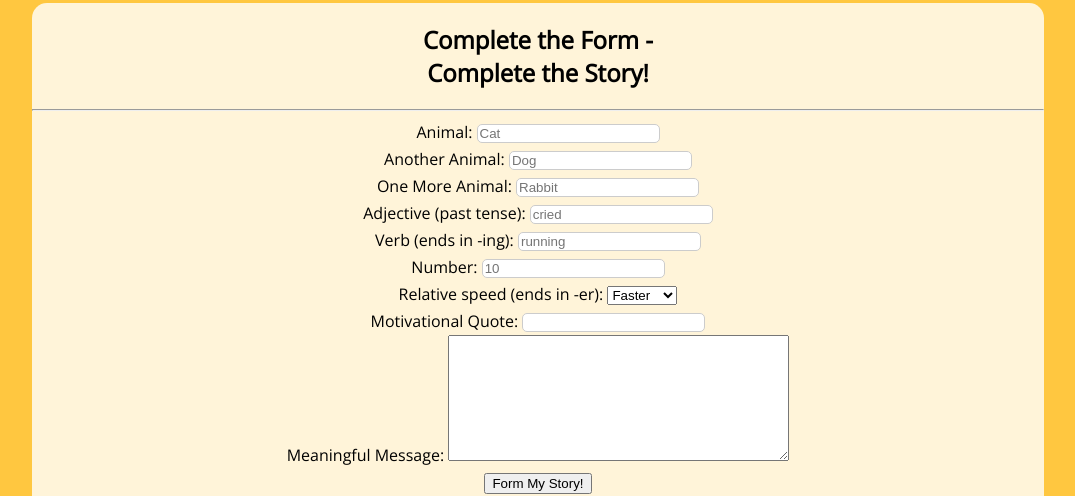
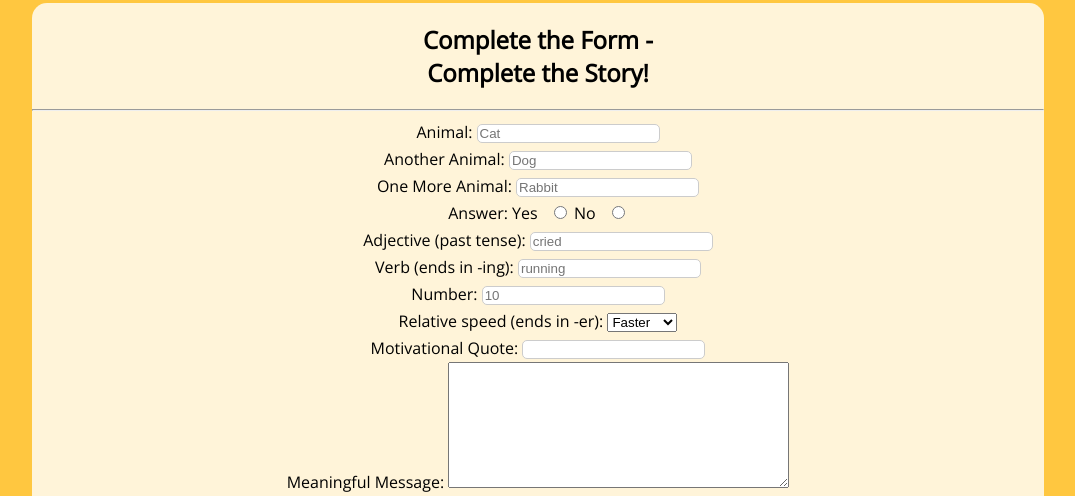
Before and after one commit to Mahaba98/Codecademy-Project, a plain HTML site: page HTML_Project/Form_a_Story/index.html in a window 1280 px wide. Shown: the part 313-809 px from the top of the page, without its empty margins (102-1177 px from the left). Drawn offline with nearby package versions, Linux system fonts and the light colour scheme.

Commit message:
Add a span, label and radio button for the answer in index.html file

```diff
--- a/HTML_Project/Form_a_Story/index.html
+++ b/HTML_Project/Form_a_Story/index.html
@@ -19,21 +19,34 @@
         <label for="animal-1">Animal:</label>
         <input id="animal-1" type="text" name="animal-1" placeholder="Cat" required>
         <br>
+
         <label for="animal-2">Another Animal:</label>
         <input id="animal-2" type="text" name="animal-2" placeholder="Dog" required>
         <br>
+
         <label for="animal-3">One More Animal:</label>
         <input id="animal-3" type="text" name="animal-3" placeholder="Rabbit" required>
         <br>
+
+        <span id="answer">Answer:</span>
+        <label for="yes">Yes</label>
+        <input id="yes" type="radio" name="answer" value="Yes" required>
+        <label for="no">No</label>
+        <input id="no" type="radio" name="answer" value="No" required>
+        <br>
+
         <label for="adj-1">Adjective (past tense):</label>
         <input id="adj-1" type="text" name="adj-1" placeholder="cried" required>
         <br>
+
         <label for="verb-1">Verb (ends in -ing):</label>
         <input id="verb-1" type="text" name="verb-1" placeholder="running" required>
         <br>
+
         <label for="num-1">Number:</label>
         <input id="num-1" type="number" name="num-1" placeholder="10" required>
         <br>
+
         <label for="speed">Relative speed (ends in -er):</label>
         <select id="speed" name="speed" required>
           <option value="faster">Faster</option>
@@ -41,6 +54,7 @@
           <option value="medium">Medium</option>
         </select>
         <br>
+
         <label for="quote">Motivational Quote:</label>
         <input id="quote" type="text" name="quote" list="quote-choices" required>
         <datalist id="quote-choices">
@@ -49,9 +63,11 @@
           <option value="winner gets banana!"></option>
         </datalist>
         <br>
+
         <label for="message">Meaningful Message:</label>
         <textarea id="message" name="message" rows="8" cols="40" required></textarea>
         <br>
+
         <input type="submit" value="Form My Story!">
       </form>
     </section>
```
